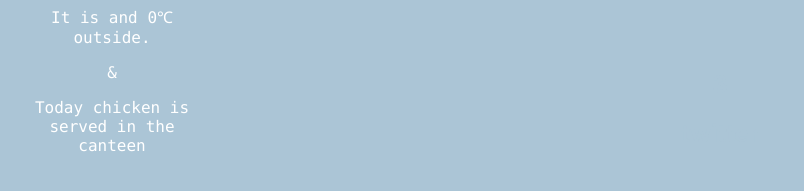
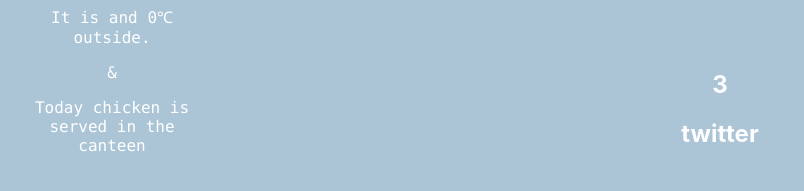
Before and after one commit to Profitbase/allvis, a React (Create React App) app in the folder src/allvis/clientapp/: page / in a window 1280 px wide. Shown: the part 259-450 px from the top of the page, without its empty margins (0-804 px from the left). Built offline with nearby package versions, Linux system fonts and the light colour scheme; no server answers.

Commit message:
update css

```diff
--- a/src/allvis/clientapp/src/App.css
+++ b/src/allvis/clientapp/src/App.css
@@ -66,7 +66,7 @@ body {
 .slide h1,
 .slide h2 {
   top: 2em;
-  color: #abc5d6;
+  color: white;
 
 }
 
```
